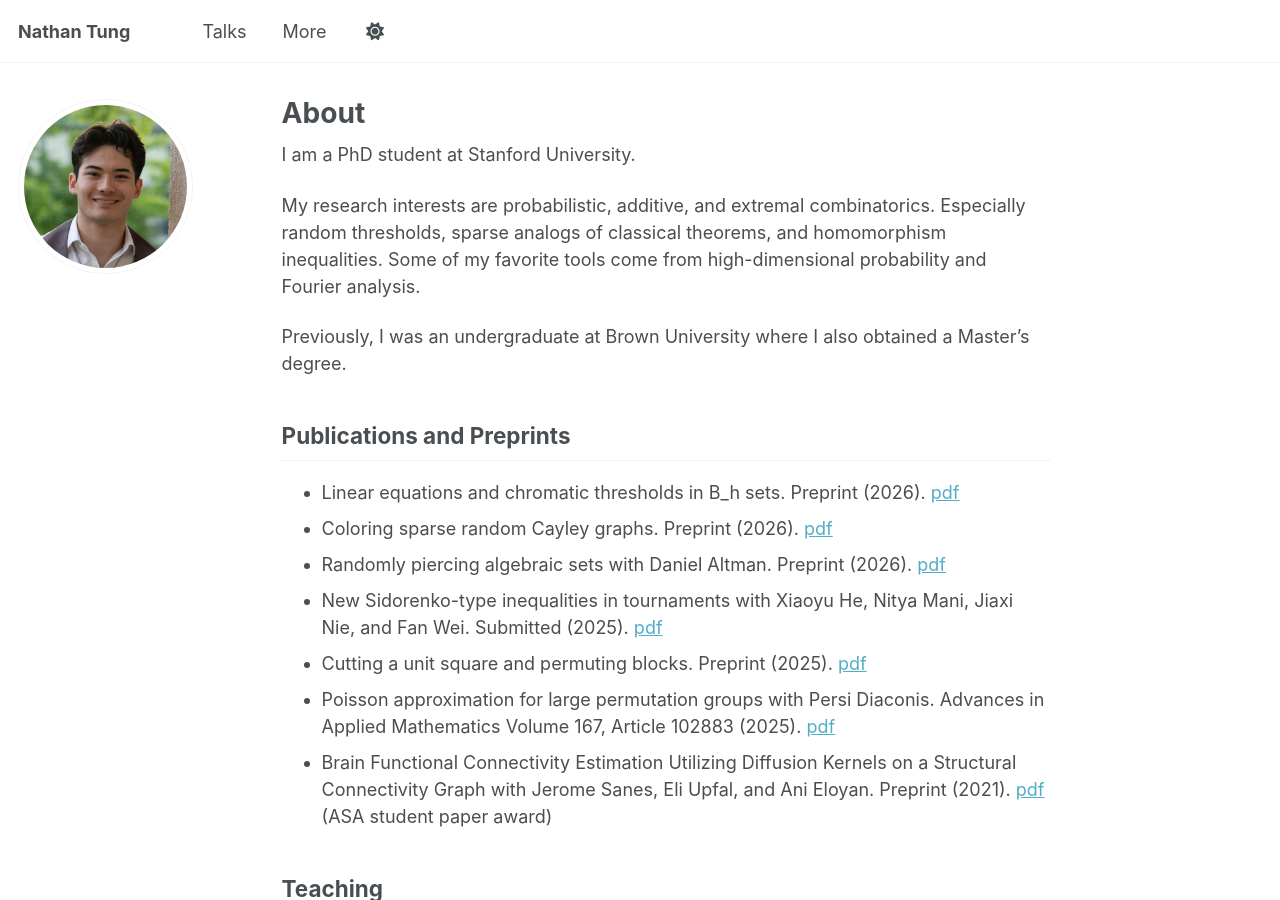
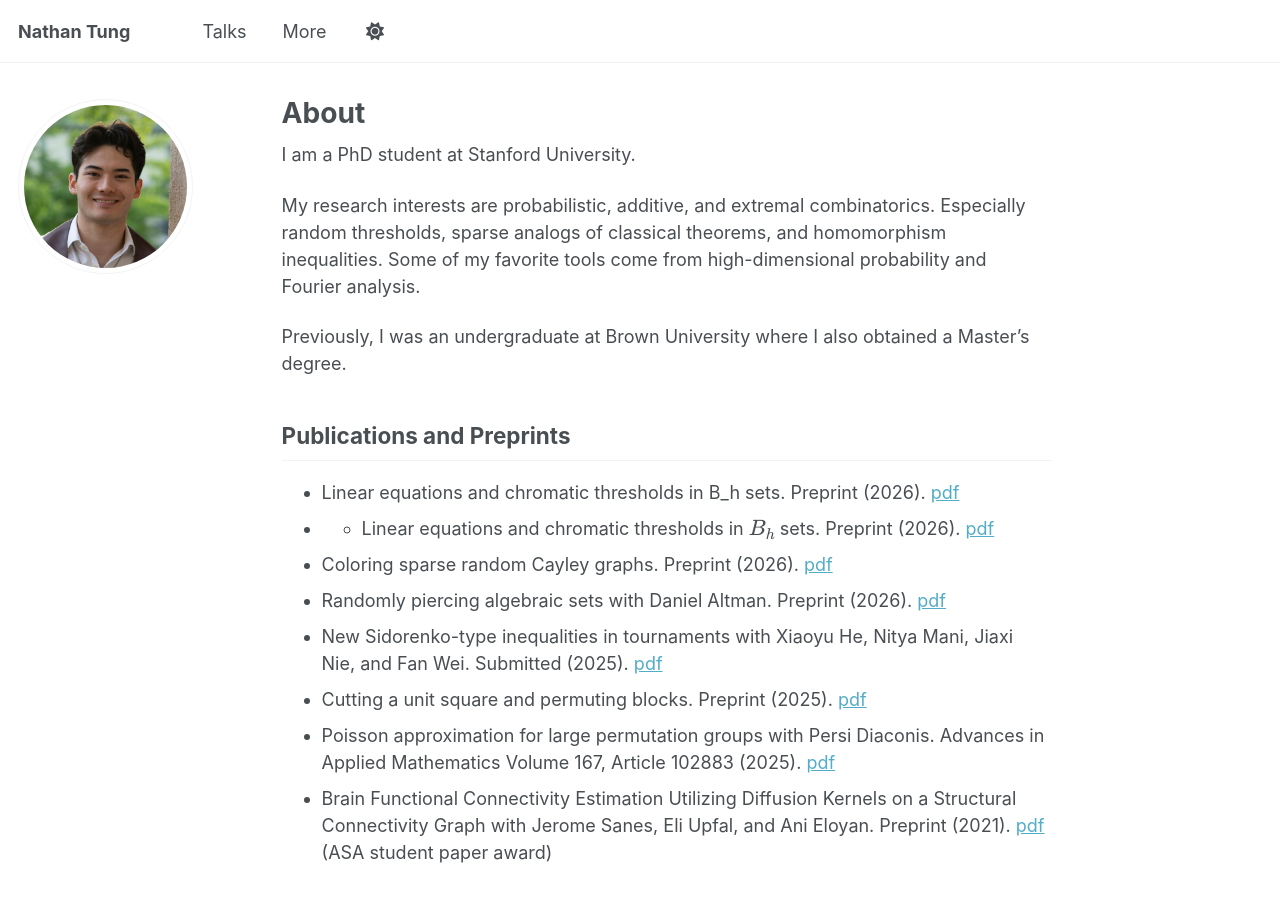
Before and after one commit to njtung/njtung.github.io, a Jekyll site: the page built from _pages/about.md, in a window 1280 px wide and 900 px high. Built offline with Jekyll 4.4.1, drawn with Linux system fonts in a browser that asks for light colours; a script that is not in the unit is left out.

Commit message:
Update about.md

```diff
--- a/_pages/about.md
+++ b/_pages/about.md
@@ -20,6 +20,7 @@ Previously, I was an undergraduate at Brown University where I also obtained a M
 
 <!-- * Random thresholds in k-out hypergraphs with Anqi Li. In progress (2026++). -->
 * Linear equations and chromatic thresholds in B_h sets. Preprint (2026). [pdf](https://arxiv.org/abs/2606.30767)
+* * Linear equations and chromatic thresholds in \\(B_h\\) sets. Preprint (2026). [pdf](https://arxiv.org/abs/2606.30767)
 * Coloring sparse random Cayley graphs. Preprint (2026). [pdf](https://arxiv.org/abs/2606.23762)
 * Randomly piercing algebraic sets with Daniel Altman. Preprint (2026). [pdf](https://arxiv.org/abs/2606.19677)
 * New Sidorenko-type inequalities in tournaments with Xiaoyu He, Nitya Mani, Jiaxi Nie, and Fan Wei. Submitted (2025). [pdf](https://arxiv.org/abs/2512.11222)
```
